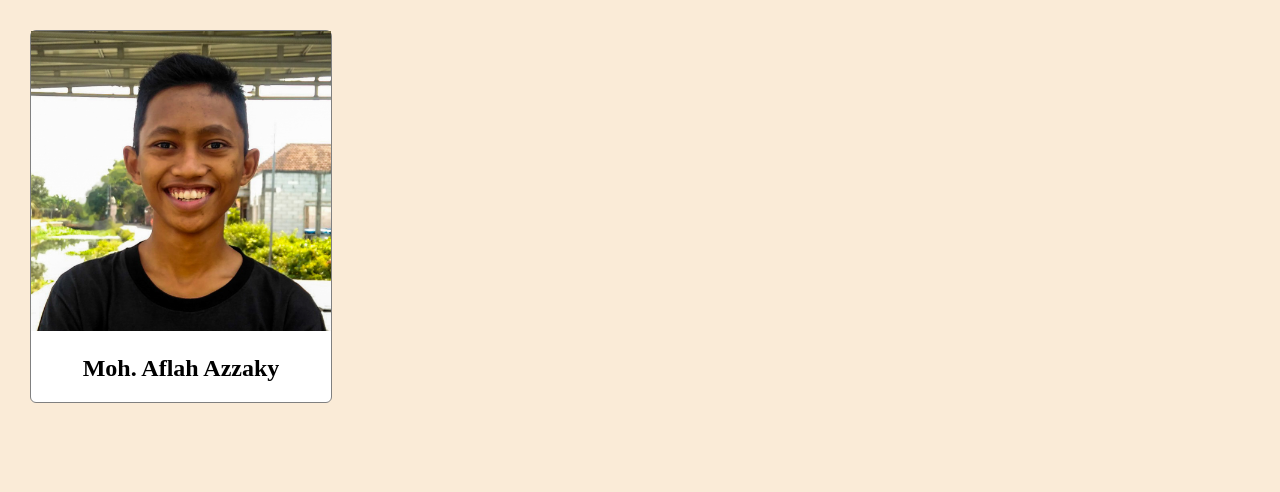
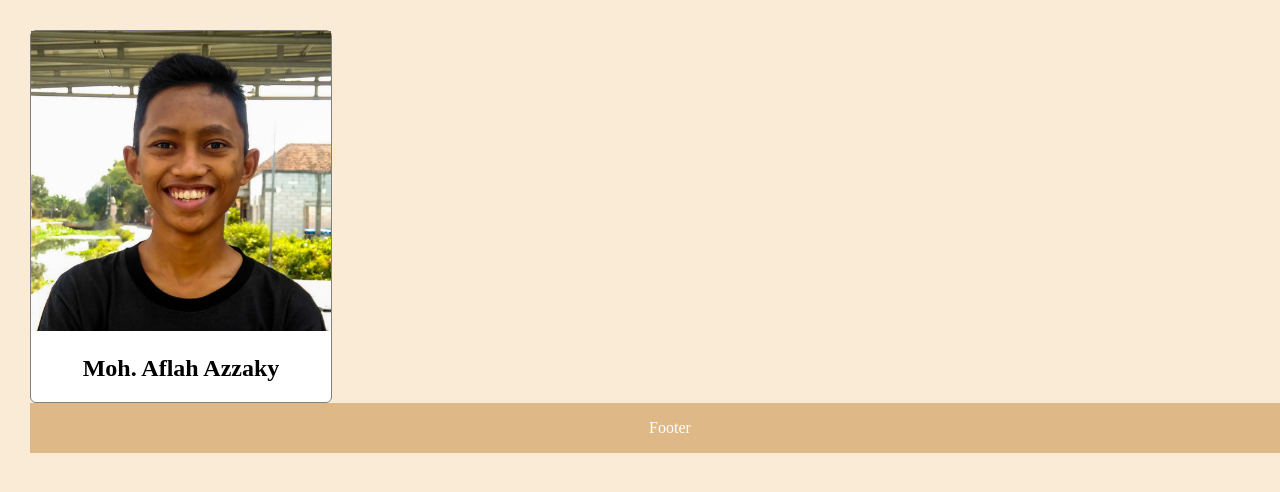
Before and after one commit to aflah201/my-repo-from-remote, a plain HTML site: page index.html in a window 1280 px wide. Shown: the top 492 px of the page. Drawn offline with Linux system fonts and the light colour scheme.

Commit message:
Penambahan DIV Footer dan Style Footer

```diff
--- a/index.html
+++ b/index.html
@@ -12,5 +12,6 @@
     <img id="profile-image" src="images/aflah.jpg" alt="profile image" />
     <h2 id="profile-name">Moh. Aflah Azzaky</h2>
  </div>
+ <div id="footer">Footer</div>
 </body>
 </html>
--- a/style.css
+++ b/style.css
@@ -19,3 +19,12 @@ body {
 #profile-name {
   text-align: center;
 }
+
+#footer {
+  width: 100%;
+  height: 50px;
+  line-height: 50px;
+  background-color: burlywood;
+  text-align: center;
+  color: white;
+}
```
